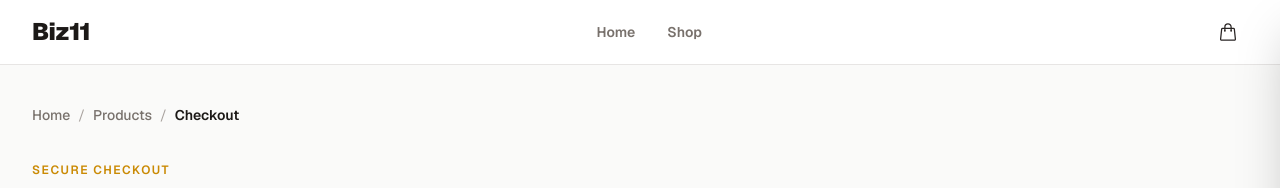
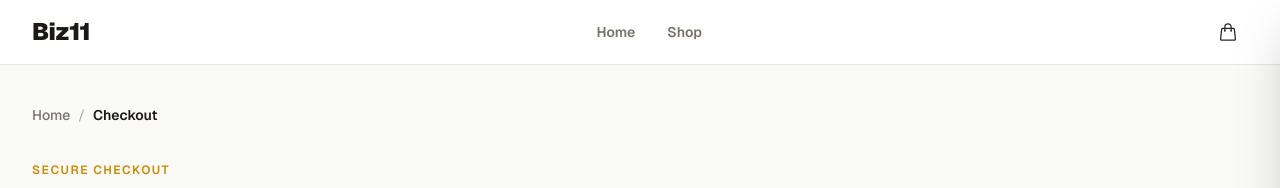
Before and after one commit to achyutkneupane/biz11-next-template, a Next.js app: page /checkout in a window 1280 px wide. Shown: the top 188 px of the page. Built offline with nearby package versions, Linux system fonts and the light colour scheme.

Commit message:
improvements: simplifies checkout breadcrumb to Home to Checkout

```diff
--- a/src/app/(public)/checkout/page.tsx
+++ b/src/app/(public)/checkout/page.tsx
@@ -24,13 +24,6 @@ export default function CheckoutPage() {
           className="font-medium text-muted transition-colors duration-200 hover:text-primary"
         >
           Home
-        </Link>
-        <span className="mx-2 text-muted-light">/</span>
-        <Link
-          href="/products"
-          className="font-medium text-muted transition-colors duration-200 hover:text-primary"
-        >
-          Products
         </Link>
         <span className="mx-2 text-muted-light">/</span>
         <span className="font-semibold text-primary">Checkout</span>
```
